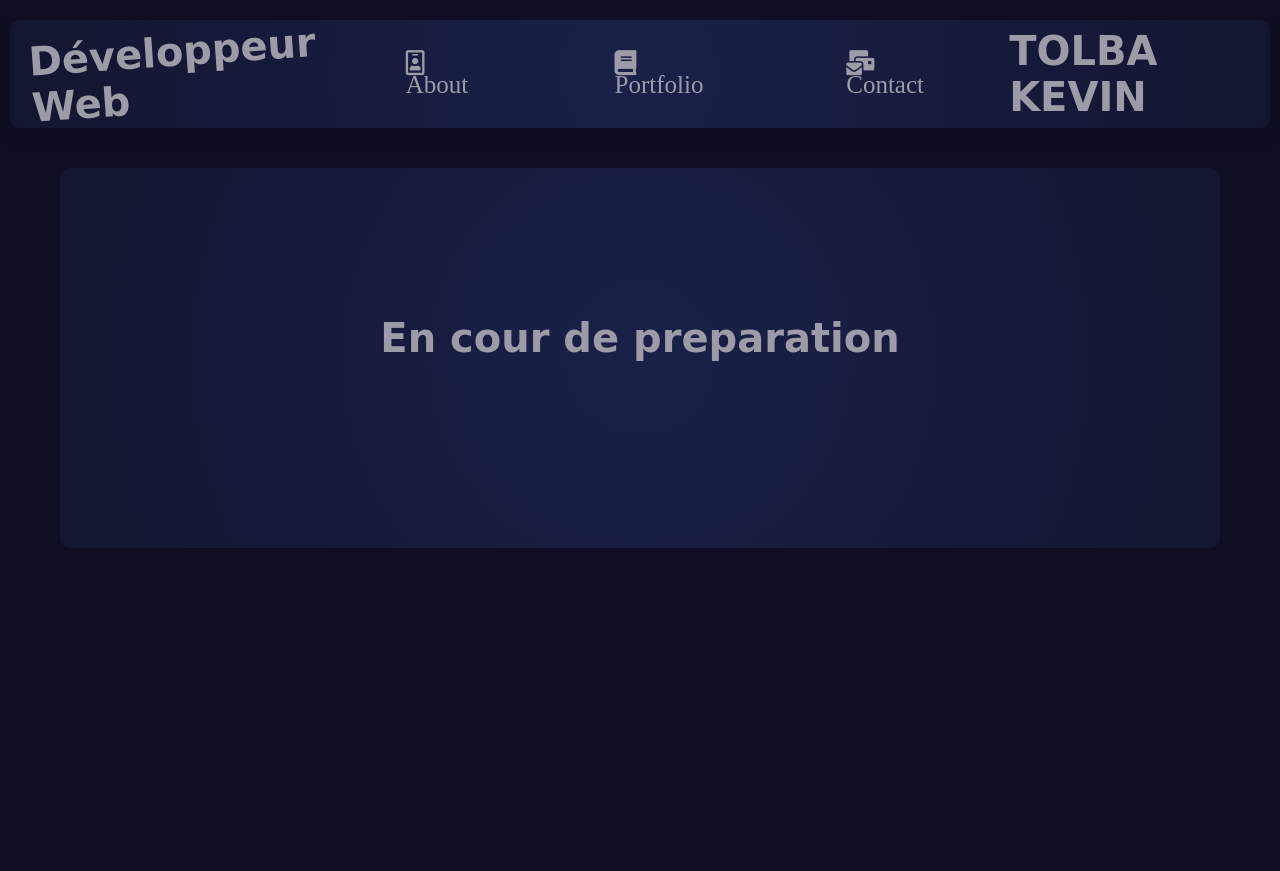
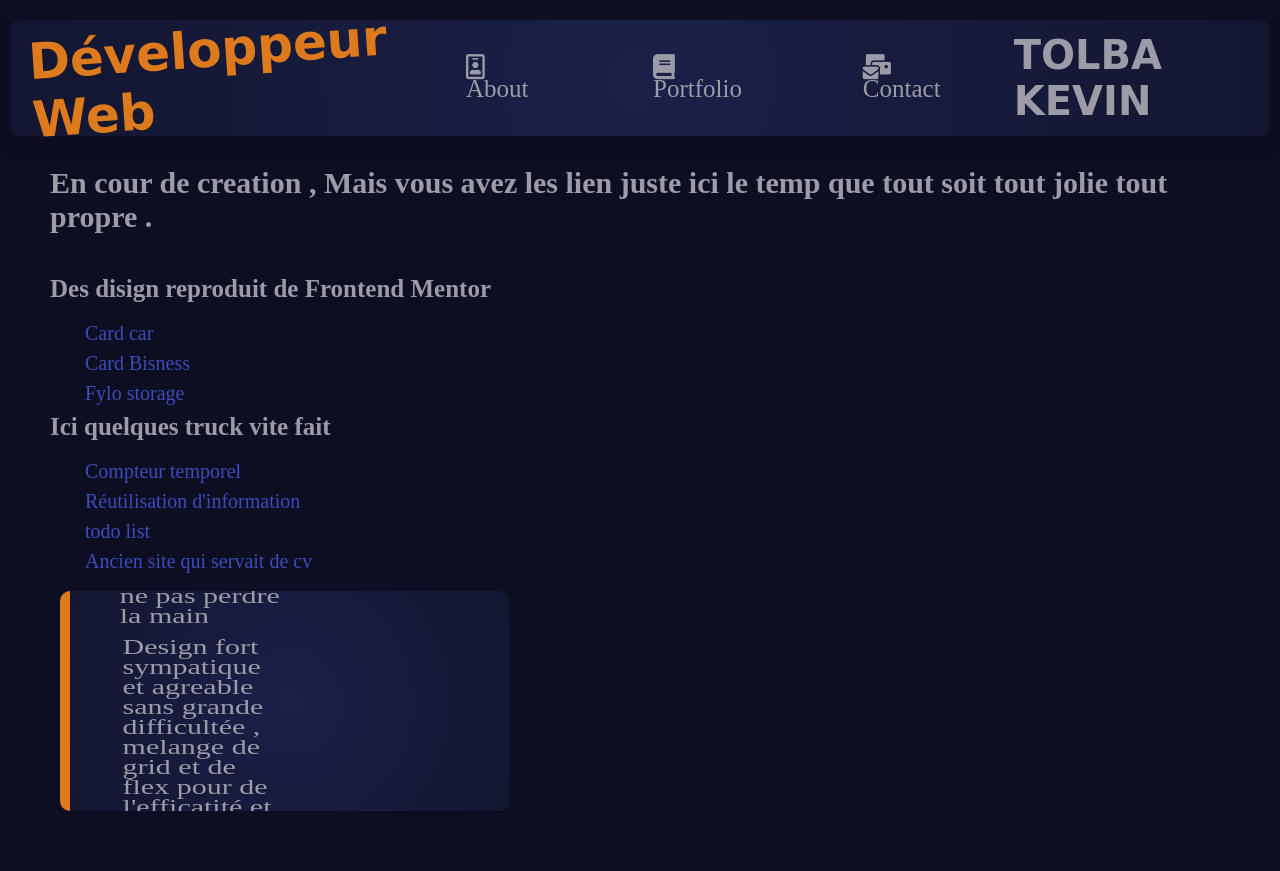
Before and after one commit to Mordral/tolbakevin.com, a website: page dist/Portfolio.html in a window 1280 px wide. Before the commit the page ends 800 px from the top, so only its background shows below. Drawn offline with Linux system fonts and the light colour scheme; a web font is replaced by a local one.

Commit message:
mise en place du portfolio temporaire

```diff
--- a/src/scss/style.scss
+++ b/src/scss/style.scss
@@ -15,7 +15,10 @@ i {
   color: #9b9ca7;
   padding-right: 2rem;
 }
-h1,
+
+h1 {
+  font-family: "Qwigley", cursive;
+}
 h2 {
   font-family: "Qwigley", cursive;
 }
@@ -48,8 +51,8 @@ header {
     color: #9b9ca7;
     font-size: 2.5rem;
     border-bottom: 3px solid transparent;
-    transition: 0.3s;
-    padding: 30px;
+    transition: 0.6s;
+    padding: 20px;
     &:hover {
       background: #11132c;
       border-bottom: 3px solid #4255d4;
@@ -64,22 +67,25 @@ header {
     left: 0;
     background-color: #0e0e23;
   }
-
   h1 {
-    font-size: 4rem;
+    font-size: 5rem;
     transform: rotate(356deg);
+    color: #dd7a1e;
   }
   h2 {
     font-size: 4rem;
     word-spacing: 1rem;
   }
 }
-
 main {
   display: flex;
   flex-flow: row wrap;
   justify-content: space-between;
   margin: 5rem;
+  div {
+    display: flex;
+    flex-direction: column;
+  }
 }
 .cards {
   display: flex;
@@ -98,6 +104,7 @@ main {
       font-size: 4rem;
       padding-bottom: 4rem;
       margin: 0 3.5rem;
+      color: #87344c;
     }
     p {
       font-size: 2rem;
@@ -135,7 +142,12 @@ main {
       animation-delay: 1.8s;
     }
   }
-
+  i {
+    color: #87344c;
+  }
+  a {
+    color: #dd7a1e;
+  }
   h2 {
     text-align: center;
     padding-bottom: 3rem;
@@ -255,3 +267,35 @@ main {
     transform: translate(0px, 0px);
   }
 }
+.cardsPortfolio {
+  display: flex;
+  flex-direction: column;
+  align-items: center;
+  justify-content: center;
+  position: relative;
+  flex-grow: 1;
+  padding: 5rem 3rem;
+  margin: 1rem;
+  border-radius: 10px;
+  background: radial-gradient(circle, #1a2049 0%, #13162f 100%);
+  line-height: 1.1rem;
+  height: 220px;
+  max-width: 450px;
+  border-left: solid 1rem #dd7a1e;
+  overflow: scroll;
+  padding: calc(20px + 3vh);
+  p {
+    position: relative;
+    margin-right: 60%;
+    transform: scaleX(150%);
+    transition-duration: 0.8s;
+  }
+}
+h3 {
+  font-size: 3rem;
+  padding-bottom: 3rem;
+}
+h4 {
+  font-size: 2.5rem;
+  padding-bottom: 2rem;
+}
```
Also changed, not shown: dist/Portfolio.html, dist/css/portfolio.css (added), dist/css/style.css, dist/portfolio/todo list/index.html (added), dist/portfolio/todo list/index.js (added), dist/portfolio/todo list/style.css (added), dist/portfolio/use information/index.html (added), dist/portfolio/use information/index.js (added), dist/portfolio/use information/style.css (added).
